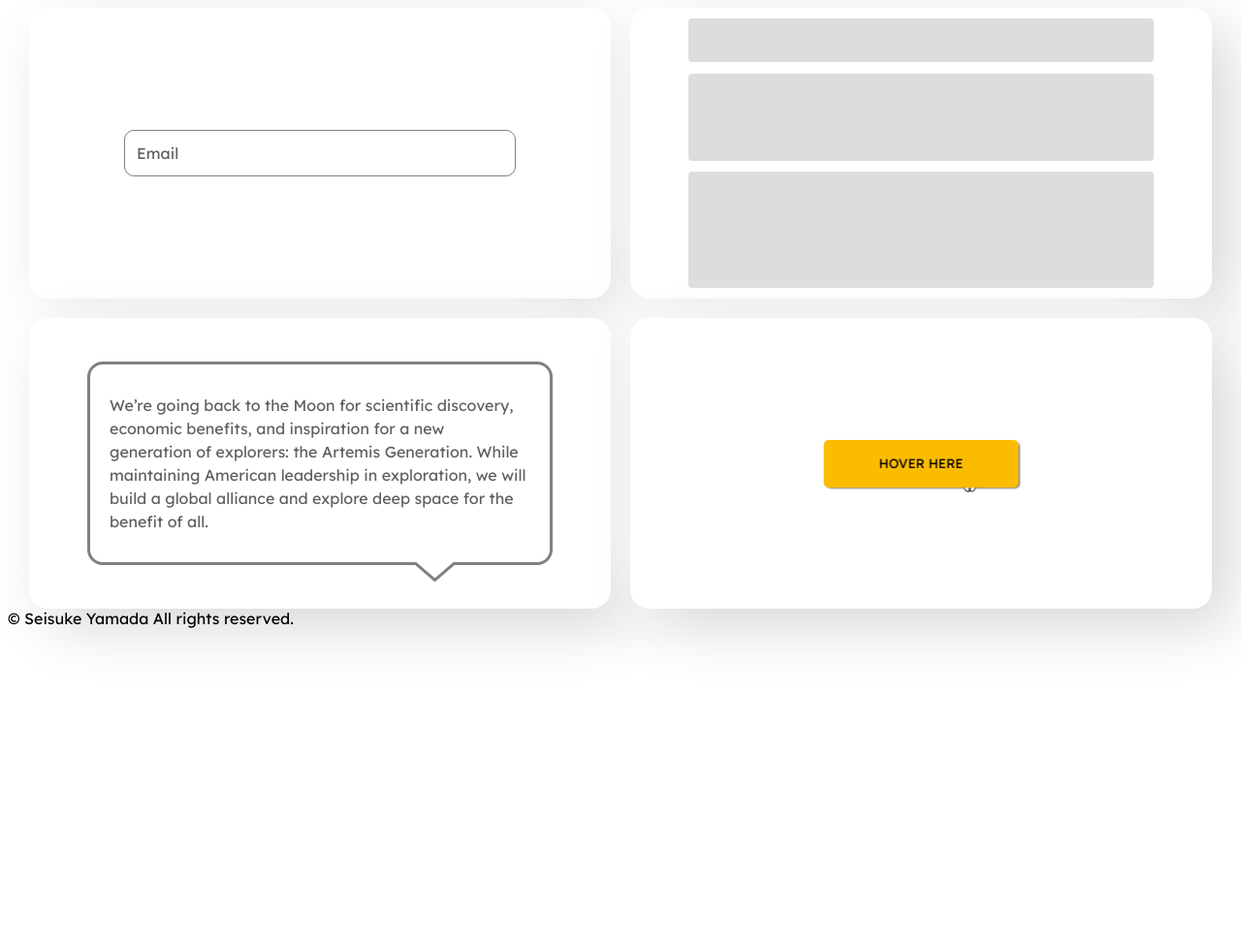
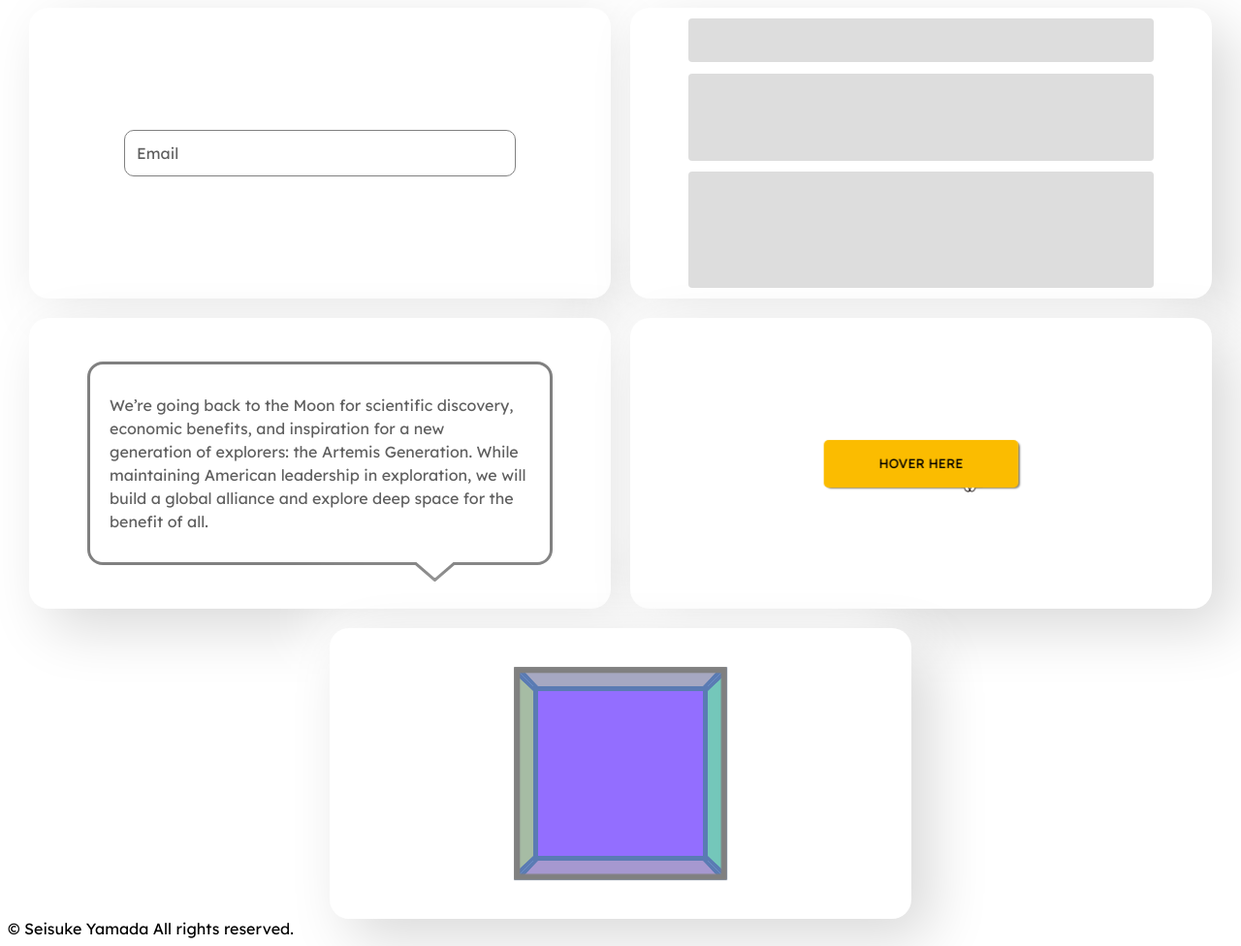
Before and after one commit to seihello/css-gallery, a plain HTML site: page index.html in a window 1280 px wide. Shown: the whole page at 97% size. Before the commit the page ends 800 px from the top, so only its background shows below. Drawn offline with nearby package versions, Linux system fonts and the light colour scheme; a script that the page names is missing.

Commit message:
Create a 3D object

```diff
--- a/index.html
+++ b/index.html
@@ -42,6 +42,15 @@
                         <img src="./img/cat.png">
                     </button>
                 </div>
+
+                <div class="module cuboid">
+                    <div class="top"></div>
+                    <div class="bottom"></div>
+                    <div class="front"></div>
+                    <div class="back"></div>
+                    <div class="left"></div>
+                    <div class="right"></div>
+                </div>
             </div>
         </main>
 
--- /dev/null
+++ b/modules/cuboid.scss
@@ -0,0 +1,53 @@
+.cuboid {
+  position: relative;
+  perspective: 1000px;
+  div {
+    // background-color: rgba(33, 115, 255, .4);
+    border: 5px solid gray;
+    position: absolute;
+    width: 180px;
+    height: 180px;
+    inset: 50% auto auto 50%;
+    transform: translate(-50%, -50%);
+    transform-style: preserve-3d;
+  }
+
+  .bottom {
+    background-color: rgba(255, 61, 61, 0.4);
+    z-index: 90;
+    transform: translate(-50%, -50%) rotateX(-90deg);
+    transform-origin: 100% 100%;
+  }
+
+  .top {
+    background-color: rgba(255, 128, 0, 0.4);
+    z-index: 90;
+    transform: translate(-50%, -50%) rotateX(90deg);
+    transform-origin: 0 0;
+  }
+
+  .front {
+    background-color: rgba(33, 115, 255, .4);
+    z-index: 100;
+    transform: translate(-50%, -50%) translateZ(180px);
+    transform-origin: 0 0;
+  }
+
+  .back {
+    background-color: rgba(215, 70, 255, 0.8);
+  }
+
+  .left {
+    background-color: rgba(255, 233, 67, 0.8);
+    z-index: 90;
+    transform: translate(-50%, -50%) rotateY(-90deg);
+    transform-origin: 0 0;
+  }
+
+  .right {
+    background-color: rgba(152, 255, 112, 0.8);
+    z-index: 90;
+    transform: translate(-50%, -50%) rotateY(90deg);
+    transform-origin: 100% 0;
+  }
+}
--- a/style.scss
+++ b/style.scss
@@ -2,6 +2,8 @@
 @import url("./modules/skeleton-screen.css");
 @import url("./modules/balloon.css");
 @import url("./modules/opening-button.css");
+@import url("./modules/cuboid.css");
+
 
 @import url('https://fonts.googleapis.com/css2?family=Lexend+Deca&display=swap');
 
```
Also changed, not shown: modules/cuboid.css (added), style.css, 1 other file.
